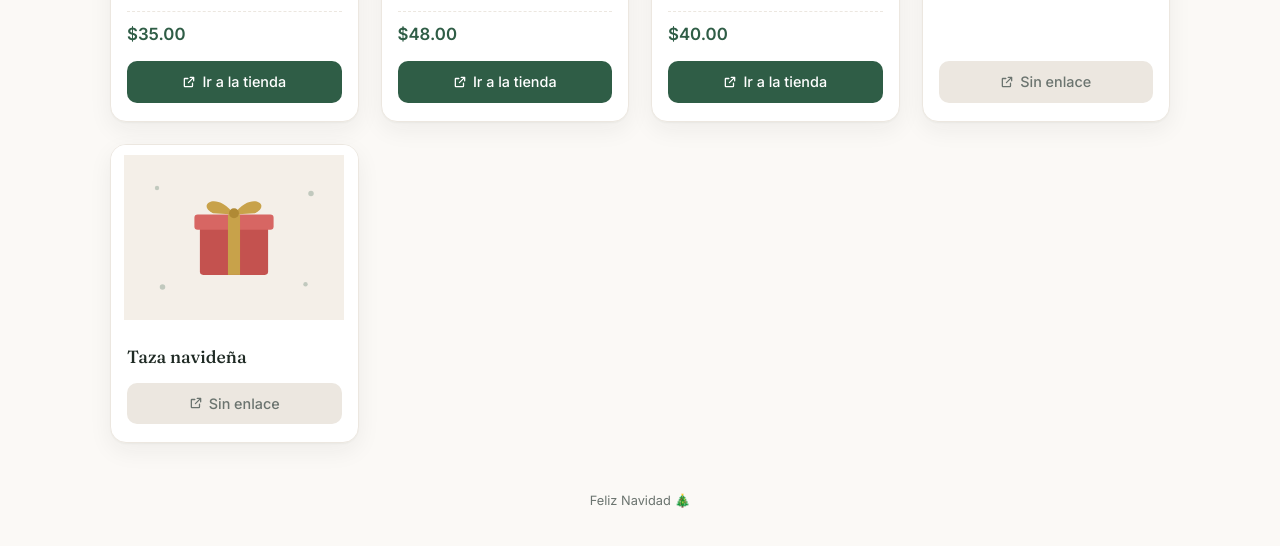
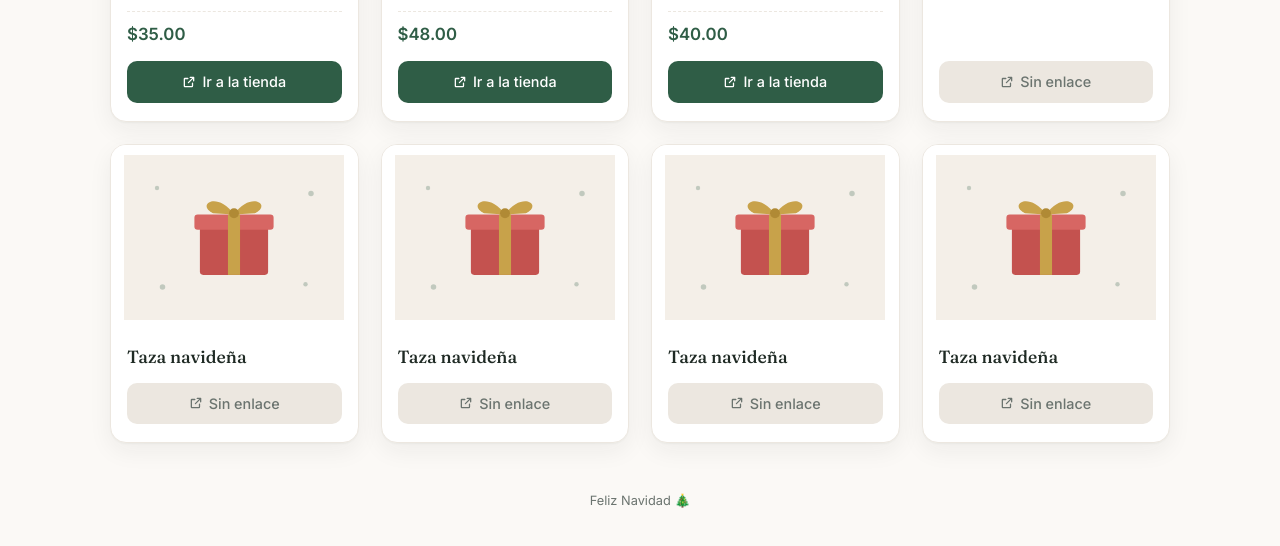
Before and after one commit to Ako0127/Pagina_web_para_wishlist, a plain HTML site: page index.html in a window 1280 px wide. Shown: the part 934-1480 px from the top of the page. Drawn offline with Linux system fonts and the light colour scheme.

Commit message:
Espacio
Se agrego mas espacio para ver como se ve en la web

```diff
--- a/index.html
+++ b/index.html
@@ -182,6 +182,24 @@ const REGALOS = [
     imagen: "",
     tienda: ""
   },
+   {
+    nombre: "Taza navideña",
+    precio: "",
+    imagen: "",
+    tienda: ""
+  },
+   {
+    nombre: "Taza navideña",
+    precio: "",
+    imagen: "",
+    tienda: ""
+  },
+   {
+    nombre: "Taza navideña",
+    precio: "",
+    imagen: "",
+    tienda: ""
+  },
 ];
 /* ===================== No hace falta editar debajo de esta línea ===================== */
 
```
